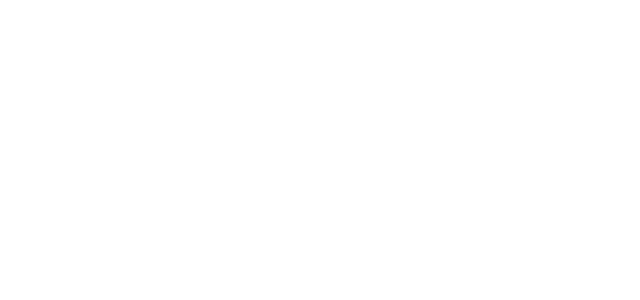
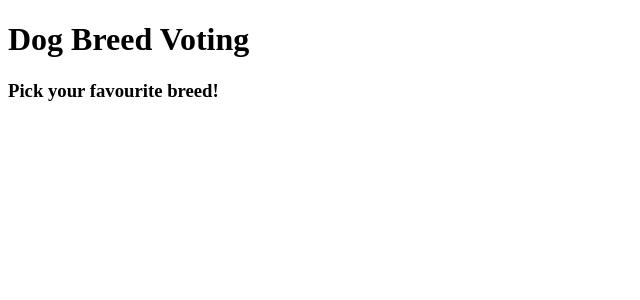
Before and after one commit to team-c3b6/dog-breed-voting-frontend, a React (Create React App) app: page / in a window 1280 px wide. Shown: the top 300 px of the page, without its empty margins (0-640 px from the left). Built offline with nearby package versions, Linux system fonts and the light colour scheme; the HTML template or start-up script is replaced by a standard one.

Commit message:
did header

```diff
--- a/src/components/Header.tsx
+++ b/src/components/Header.tsx
@@ -1,3 +1,8 @@
 export default function Header(): JSX.Element {
-  return <></>;
+  return (
+  <>
+    <h1>Dog Breed Voting</h1>
+    <h3>Pick your favourite breed!</h3>
+  </>
+  );
 }
```
